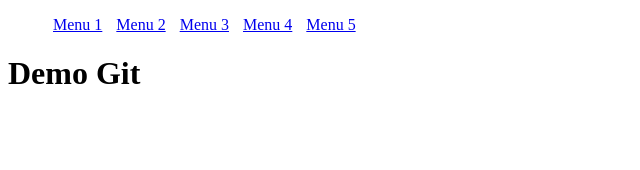
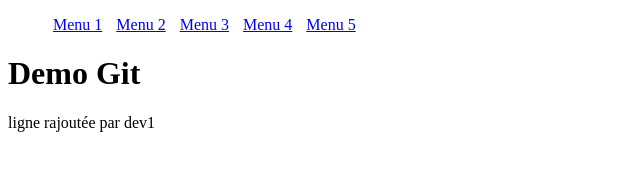
Before and after one commit to Khadija202502/projet1bis, a plain HTML site: page index.html in a window 1280 px wide. Shown: the whole page, without its empty margins (0-640 px from the left). Drawn offline with Linux system fonts and the light colour scheme.

Commit message:
ajout section

```diff
--- a/index.html
+++ b/index.html
@@ -23,7 +23,9 @@
     </header>
 
     <h1>Demo Git</h1>
-
+    <section>
+        ligne rajoutée par dev1
+    </section>
 
 </body>
 </html>
```
